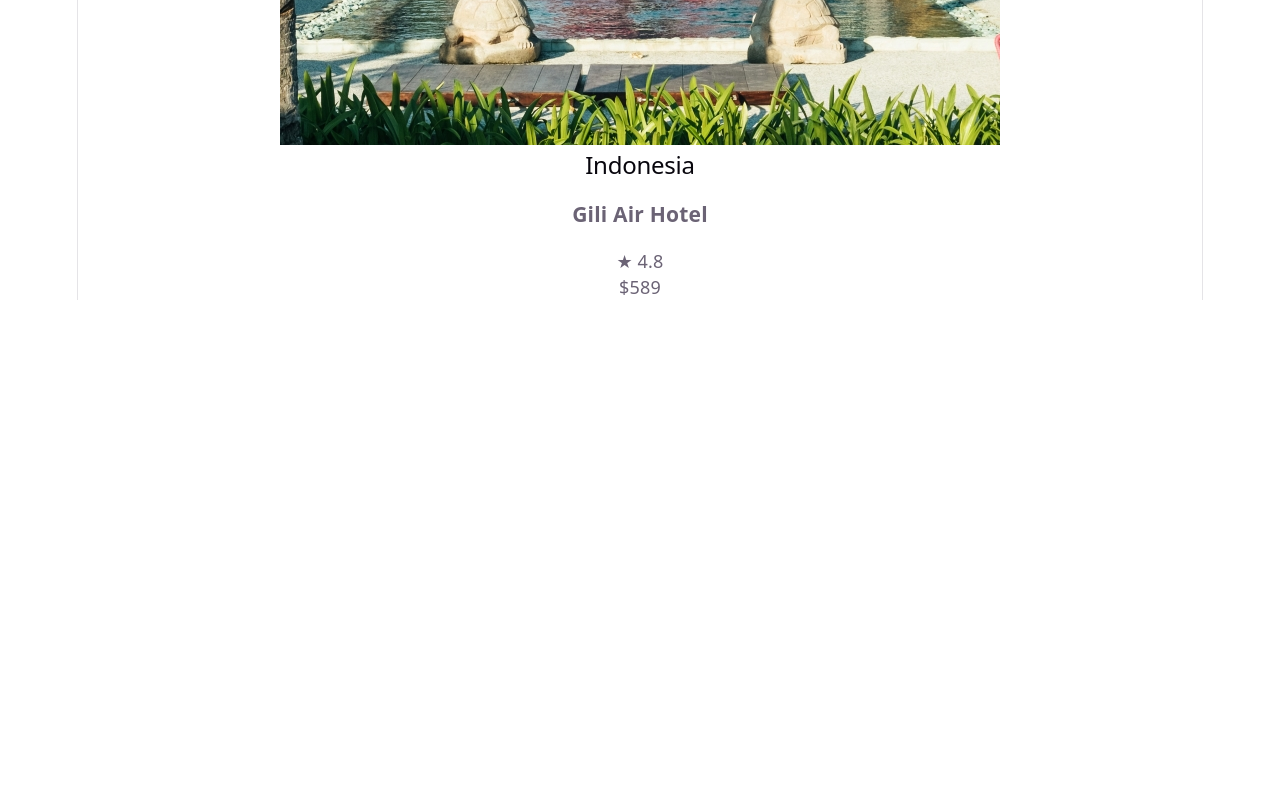
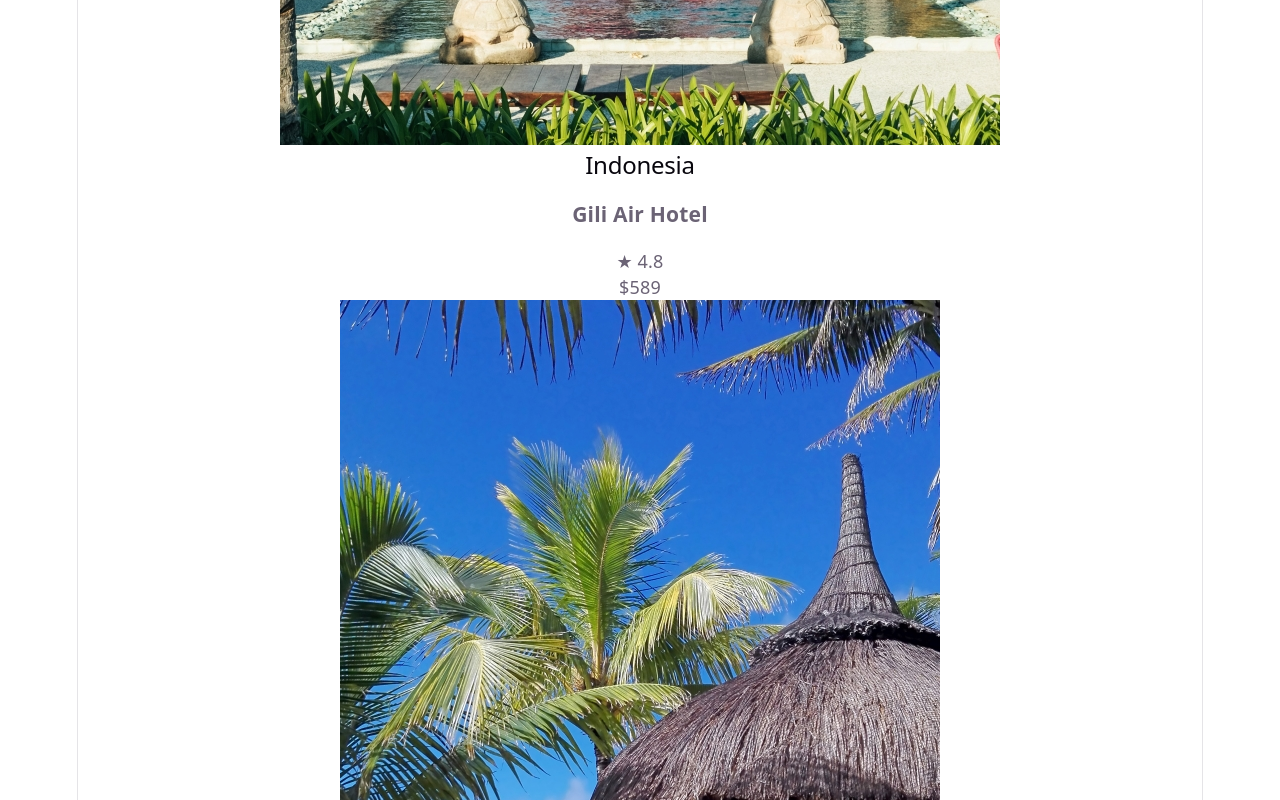
Before and after one commit to XLianos64/COMP2013Lab2_CLianos, a React (Vite) app: page / in a window 1280 px wide. Shown: the part 1145-1945 px from the top of the page. Before the commit the page ends 1445 px from the top, so only its background shows below. Built offline with nearby package versions, Linux system fonts and the light colour scheme.

Commit message:
Managed to display all resort cards with map for Lite V3

```diff
--- a/src/components/container.tsx
+++ b/src/components/container.tsx
@@ -4,14 +4,16 @@ import listings from "../data/data";
 export default function Container() {
     return (
         <div>
-            <Card
-                id={listings[0].id}
-                pic={listings[0].pic}
-                country={listings[0].country}
-                location={listings[0].location}
-                rating={listings[0].rating}
-                price={listings[0].price}
-            />
+                {listings.map((listing) => (
+                    <Card
+                        id={listing.id}
+                        pic={listing.pic}
+                        country={listing.country}
+                        location={listing.location}
+                        rating={listing.rating}
+                        price={listing.price}
+                    />
+                ))}
         </div>
     );
 }
```
